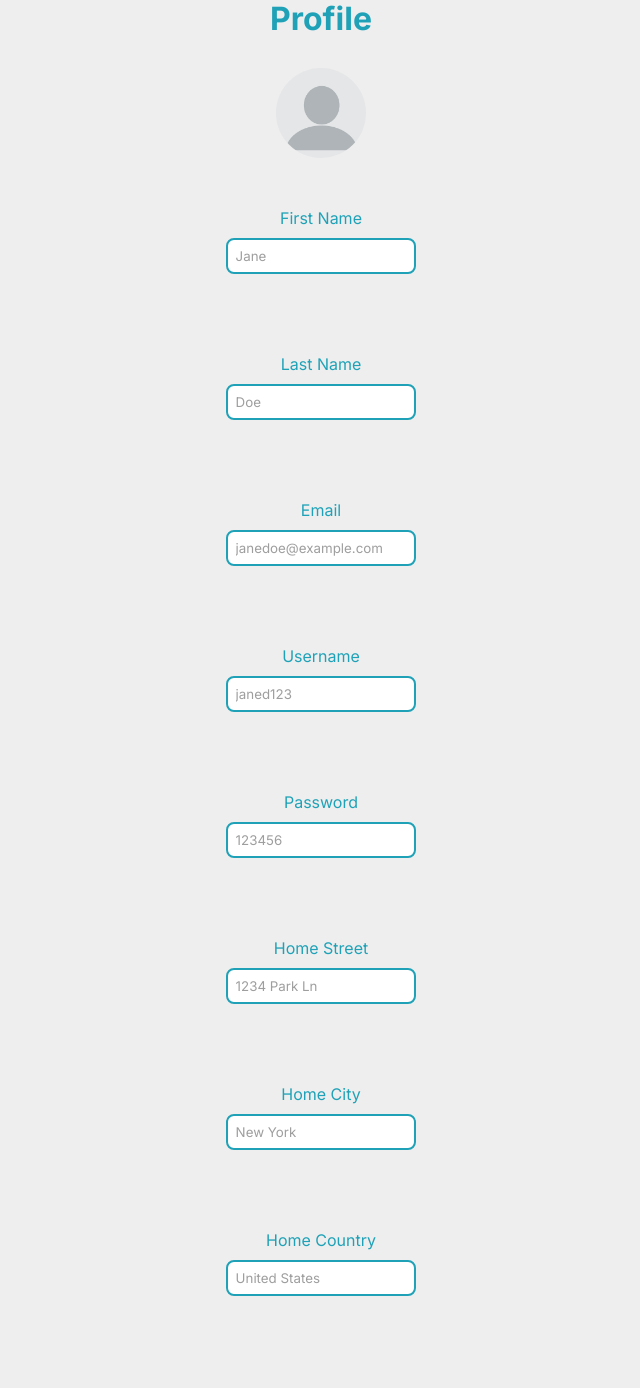
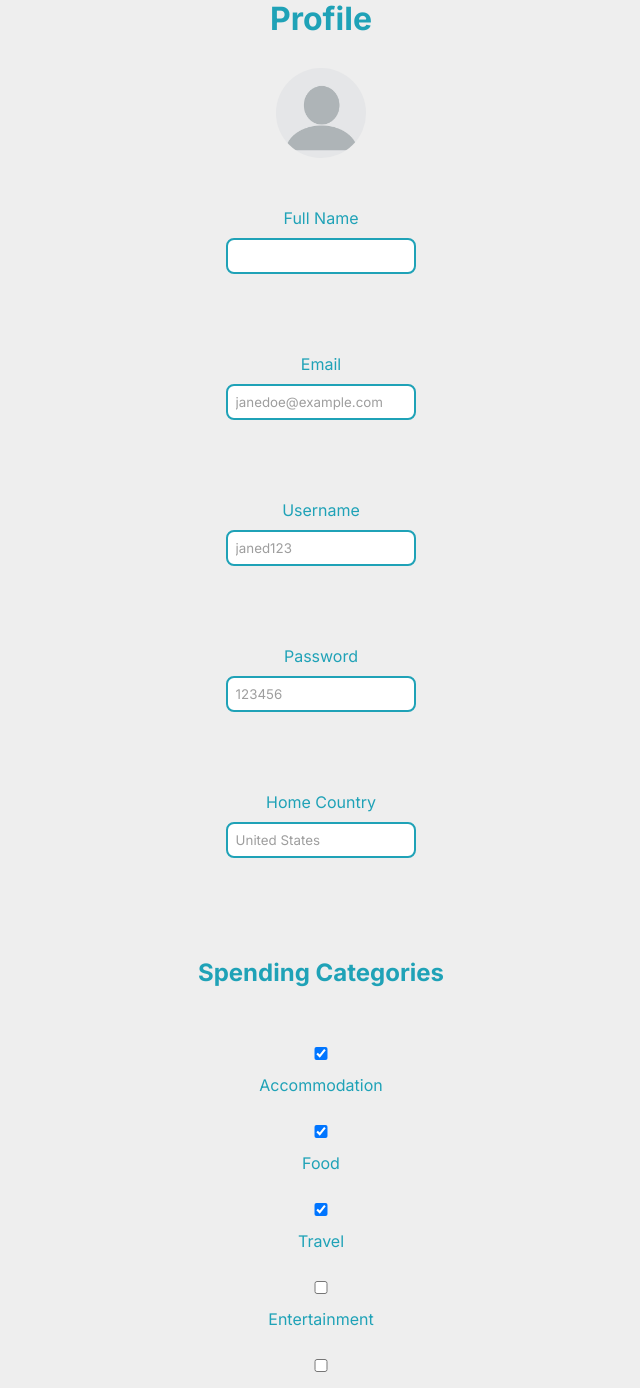
Before and after one commit to chelsnn/Budget-App, a Flask app: page /edit_profile in a window 1280 px wide. Shown: the part 151-1539 px from the top of the page, without its empty margins (319-959 px from the left). Run offline with Flask 3, Linux system fonts and the light colour scheme.

Commit message:
edited edit_profile and profile

```diff
--- a/app.py
+++ b/app.py
@@ -152,10 +152,55 @@ def expenses():
 
 @app.route('/profile')
 def profile():
-    return render_template('profile.html', data=submitted_data, selected=selected)
+    conn = get_db_connection()
+    user = conn.execute(
+        'SELECT fullname, email, username, password, address FROM users WHERE id = ?',
+        (session['user_id'],)
+    ).fetchone()
+    conn.close()
+
+    if user:
+        # Split fullname into first and last names
+        full_name = user['fullname'].split(' ', 1)
+        profile_data = {
+            'fullname':full_name,
+            'email': user['email'],
+            'username': user['username'],
+            'password': user['password'],
+            'home_country': user['address'],  # Assuming address is being used as home_country
+        }
+
+        return render_template('profile.html', data=profile_data, selected=selected)
+    else:
+        return redirect(url_for('login'))  # Redirect if user not found
 
 @app.route('/edit_profile')
 def edit_profile():
+    if request.method == 'POST':
+        # Capture the form data
+        fullname = request.form['fullname']
+        email = request.form['email']
+        username = request.form['username']
+        password = request.form['password']
+        home_country = request.form['address']
+
+        # Update the submitted_data dictionary with new values
+        submitted_data['fullname'] = fullname
+        submitted_data['email'] = email
+        submitted_data['username'] = username
+        submitted_data['password'] = password
+        submitted_data['address'] = home_country
+
+        # You would typically also update this in the database
+        conn = get_db_connection()
+        conn.execute(
+            'UPDATE users SET fullname = ?, email = ?, username = ?, password = ?, address = ? WHERE id = ?',
+            (f"{fullname}", email, username, password, home_country, session['user_id'])
+        )
+        conn.commit()
+        conn.close()
+
+        return redirect(url_for('homepage'))  # Redirect to profile page after submission
     return render_template('edit_profile.html', data=submitted_data, selected=selected)
 
 # @app.route('/homepage')
--- a/templates/edit_profile.html
+++ b/templates/edit_profile.html
@@ -19,11 +19,8 @@
         <div class="forms">
             <form class="prof_form" action="/submit" method="POST">
 
-             <label for="first_name">First Name</label>
-            <input class="form_inputs type="text" id="first_name" name="first_name" value="{{ data.first_name }}" ><br><br>
-
-            <label for="last_name">Last Name</label>
-            <input class="form_inputs type="text" id="last_name" name="last_name" value="{{ data.last_name }}" ><br><br>
+             <label for="fullname">Full Name</label>
+            <input class="form_inputs type="text" id="fullname" name="fullname" value="{{ data.fullname }}" ><br><br>
 
             <label for="email">Email</label>
             <input class="form_inputs type="text" id="email" name="email" value="{{ data.email }}" ><br><br>
@@ -34,11 +31,6 @@
             <label for="password">Password</label>
             <input class="form_inputs type="text" id="password" name="password" value="{{ data.password }}" ><br><br>
 
-            <label for="home_street">Home Street</label>
-            <input class="form_inputs type="text" id="home_street" name="home_street" value="{{ data.home_street }}" ><br><br>
-
-            <label for="home_city">Home City</label>
-            <input class="form_inputs type="text" id="home_city" name="home_city" value="{{ data.home_city }}" ><br><br>
 
             <label for="home_country">Home Country</label>
             <input class="form_inputs type="text" id="home_country" name="home_country" value="{{ data.home_country }}" ><br><br>
@@ -95,7 +87,7 @@
         </div>
 
         <div class="submit">
-            <button class="submit" onclick="alert('Button Clicked!')">Submit Changes</button>
+            <button type="submit" class="submit" onclick=location.href="{{ url_for('homepage') }}">Submit Changes</button>
 
         </div>
 
--- a/templates/signup.html
+++ b/templates/signup.html
@@ -23,7 +23,7 @@ window.onload = function() {
                 <input type="email" name="email" placeholder="Email Address" required>
                 <input type="text" name="username" placeholder="Username" required>
                 <input type="password" name="password" placeholder="Password" required>
-                <input type="text" name="address" placeholder="Home Address" required>
+                <input type="text" name="country" placeholder="Home Country" required>
                 <button type="submit" class="primary-btn">Sign Up</button>
             </form>
 
```
Also changed, not shown: templates/profile.html (+3 -6 lines).
